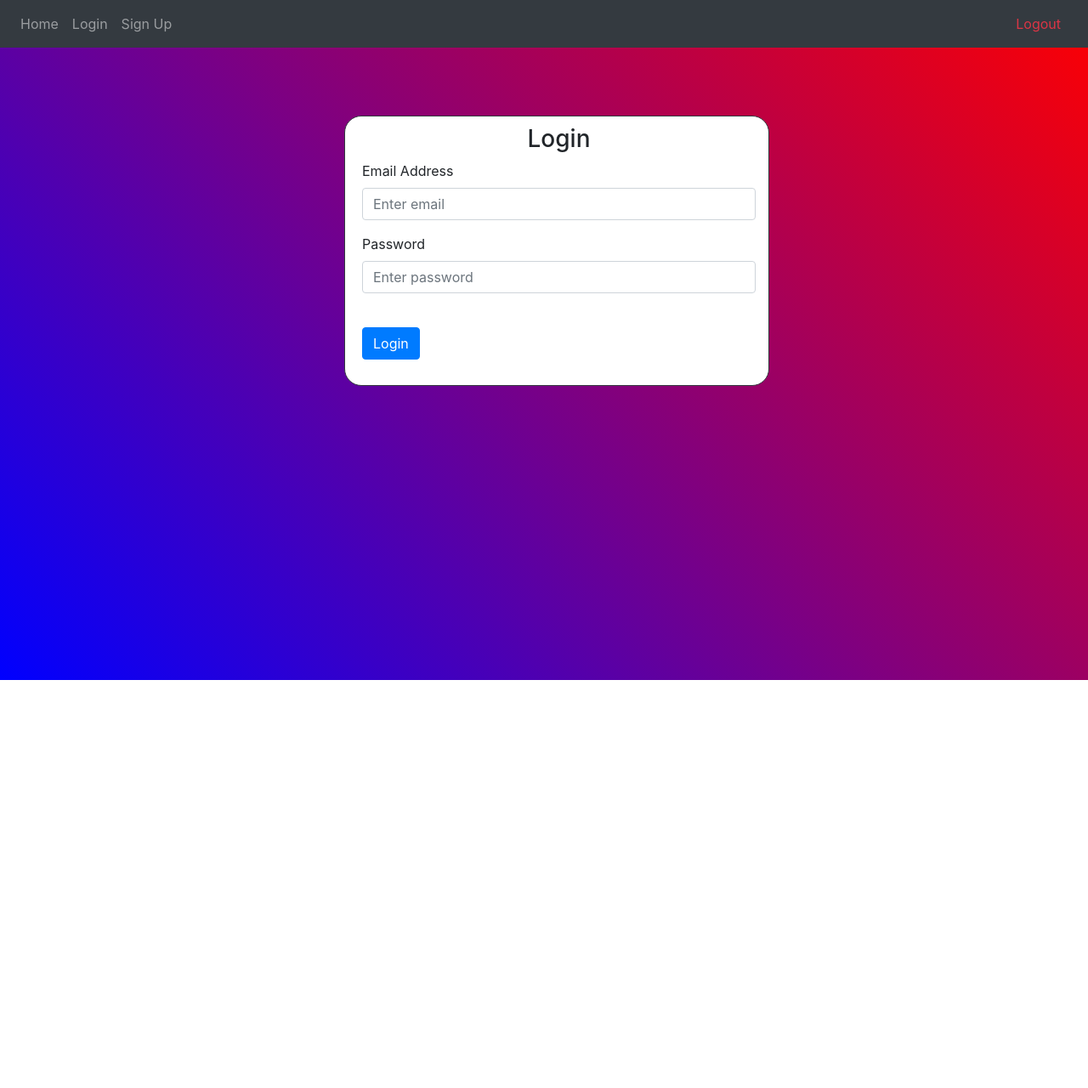
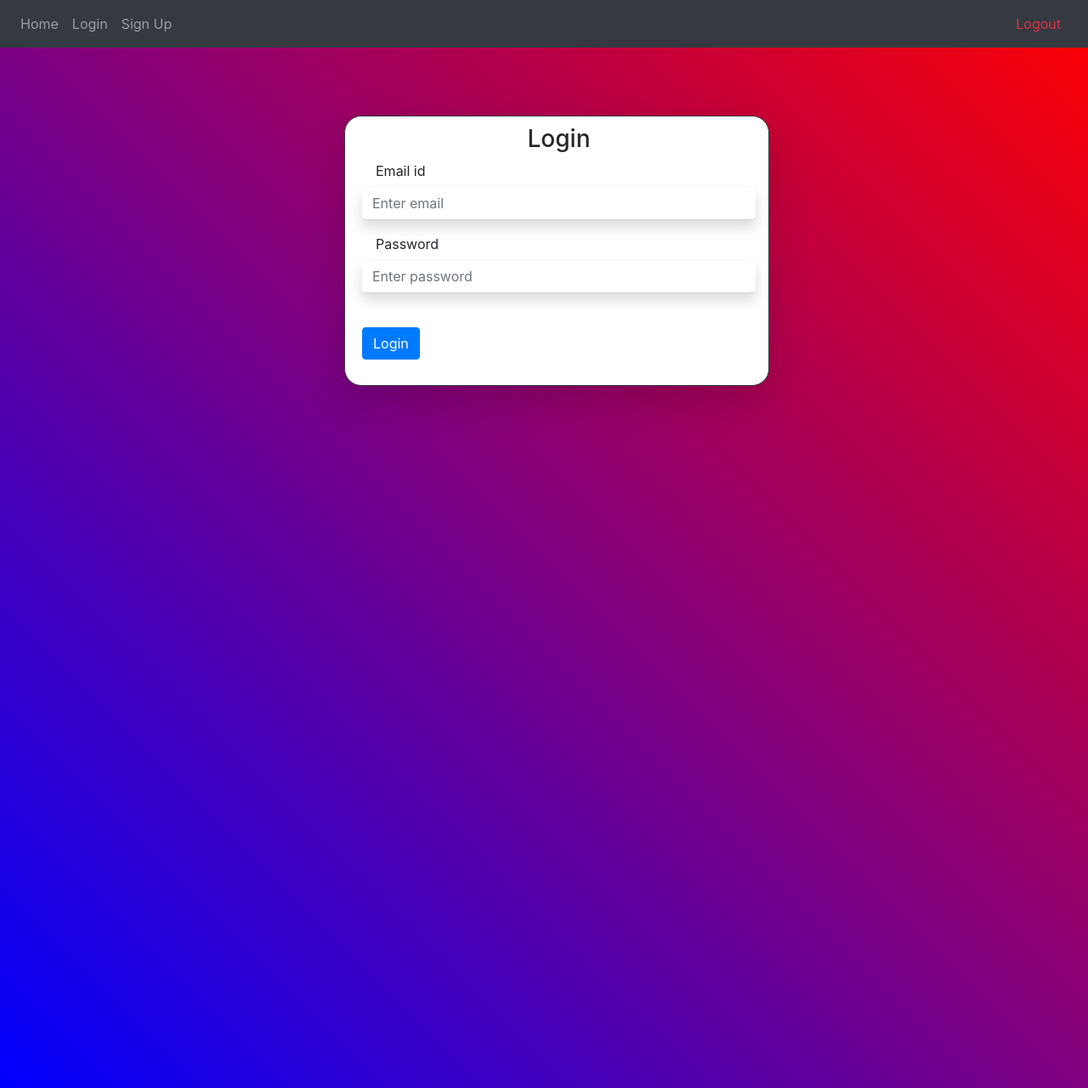
Before and after one commit to Gurusudhan25/Flask-project, a Flask app: page /login in a window 1280 px wide. Shown: the whole page at 85% size. Before the commit the page ends 800 px from the top, so only its background shows below. Run offline with Flask 2, Linux system fonts and the light colour scheme; some libraries are stand-ins or nearby versions.

Commit message:
feat: UI update

```diff
--- a/static/style.css
+++ b/static/style.css
@@ -21,7 +21,7 @@
 body {
   background: linear-gradient(45deg, blue, red);
   background-repeat: no-repeat;
-  height: 800px;
+  height: 100vmax;
 }
 .container-fluid {
   background: white;
--- a/templates/login.html
+++ b/templates/login.html
@@ -1,24 +1,26 @@
 {% extends "base.html" %} {% block title %}Login{% endblock %} {%block content%}
-<div class="container-fluid w-custom mt-custom border border-dark pl-custom">
+<div
+  class="container-fluid w-custom mt-custom border border-dark pl-custom shadow-lg"
+>
   <form>
     <div class="name">
       <h3 align="center">Login</h3>
     </div>
     <div class="form-group">
-      <label for="email">Email Address</label>
+      <label for="email" class="pl-3">Email id</label>
       <input
         type="email"
-        class="form-control"
+        class="form-control border-solid border-top-0 border-left-0 border-right-0 shadow"
         id="email"
         name="email"
         placeholder="Enter email"
       />
     </div>
     <div class="form-group">
-      <label for="password">Password</label>
+      <label for="password" class="pl-3">Password</label>
       <input
         type="password"
-        class="form-control"
+        class="form-control border-solid border-top-0 border-left-0 border-right-0 shadow"
         id="password"
         name="password"
         placeholder="Enter password"
```
Also changed, not shown: templates/signup.html (+4 -4 lines).
